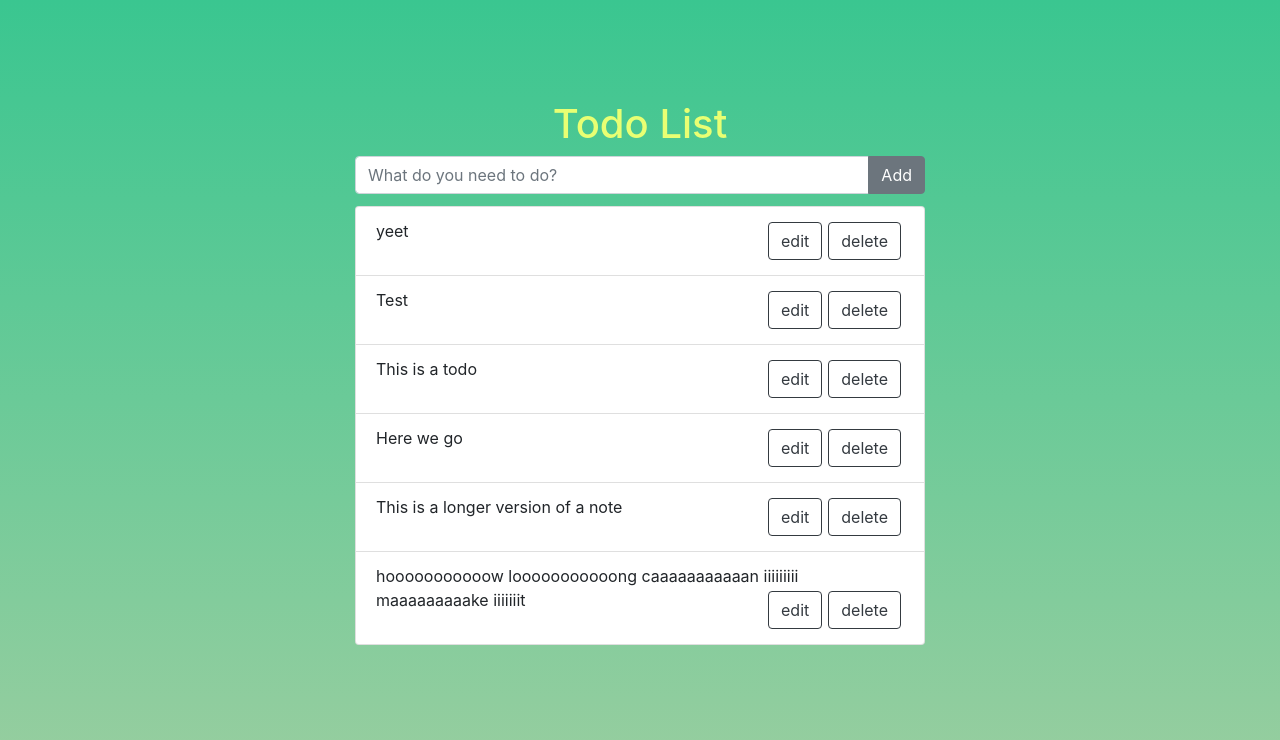
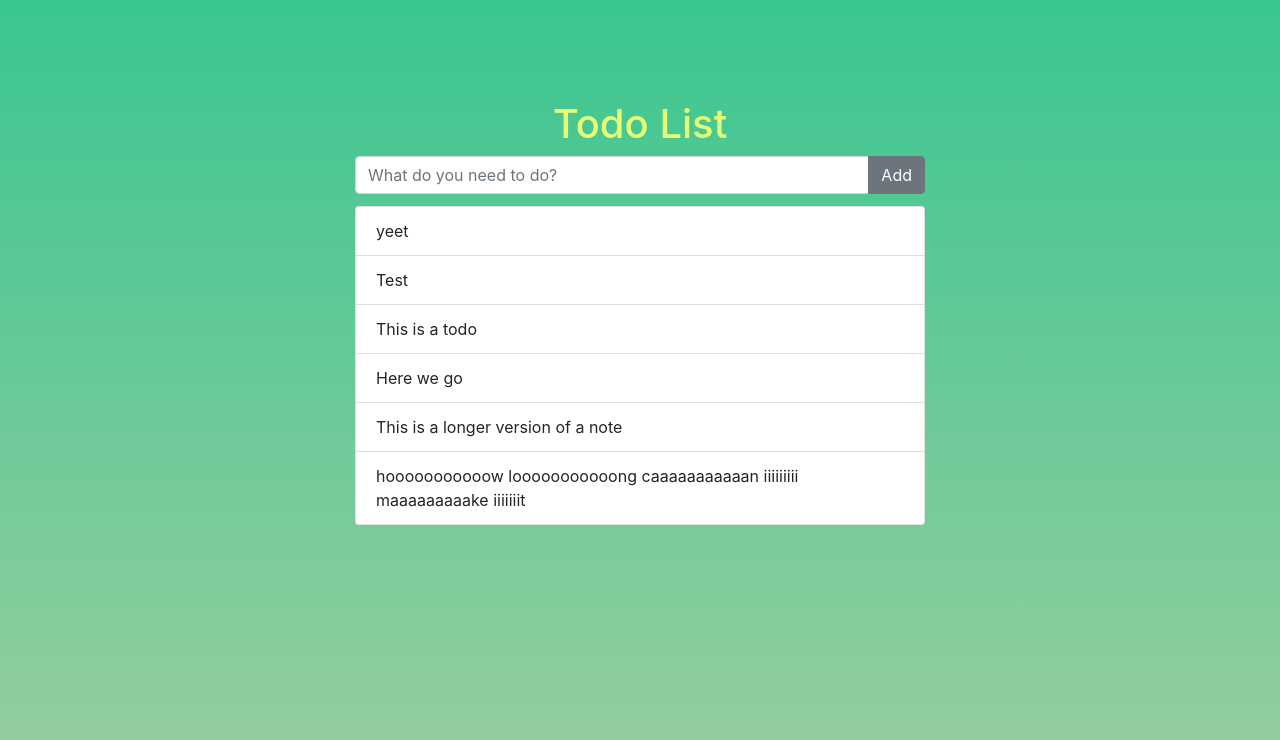
Before and after one commit to jeremeylee/react-todolist, a React (Create React App) app: page / in a window 1280 px wide. Shown: the top 740 px of the page. Built offline with nearby package versions, Linux system fonts and the light colour scheme; data requests are answered from the project's data file.

Commit message:
Made delete/edit buttosn appear when hovering over a todo todo

```diff
--- a/src/App.js
+++ b/src/App.js
@@ -30,7 +30,7 @@ function App() {
       <TodoItems
         key={todo.id}
         todo={todo.todo}
-        select={selectedItem}
+        select={() => selectedItem(todo.id)}
         delete={() => deleteItem(todo.id)}
         edit={() => handleEditMode(todo.id)}
         labelDelete="delete"
@@ -40,10 +40,11 @@ function App() {
     )
 
 
-  const selectedItem = () => {
+  const selectedItem = (id) => {
     setSelected(true)
-    console.log(selected)
+    console.log(id)
   }
+
   const deleteItem = id => {
       todoServices
         .deleteItem(id)
@@ -77,7 +78,7 @@ function App() {
     />
 
   const handleEditMode = id => {
-    const todo = todos.find(x => x.id == id)
+    const todo = todos.find(x => x.id === id)
     setNewItem(todo.todo)
     setNewEdit(id)
     setEdit(true)
--- a/src/components/form.js
+++ b/src/components/form.js
@@ -7,7 +7,6 @@ const Form = (props) => {
       <form onSubmit={props.onSubmit}>
       <div className="input-group mb-3">
         <input
-          onClick={props.select}
           value={props.value}
           onChange={props.onChange}
           placeholder="What do you need to do?"
--- a/src/components/todoItems.js
+++ b/src/components/todoItems.js
@@ -1,12 +1,33 @@
-import React from 'react'
+import React, { useState } from 'react'
 import '../App.css';
 
 const TodoItems = (props) => {
+    const [isHovered, setIsHovered] = useState(false)
+
+    const handleEnter = () => {
+        setIsHovered(true)
+
+    }
+
+    const handleLeave = () => {
+        setIsHovered(false)
+    }
     return (
-        <li onClick={props.function} className="list-group-item">
+        <li
+            onClick={props.select}
+            className="list-group-item"
+            onMouseEnter={() => handleEnter()}
+            onMouseLeave={() => handleLeave()}
+        >
             {props.todo}
-            <button className="btn btn-outline-dark" onClick={props.delete}>{props.labelDelete}</button>
-            <button className="btn btn-outline-dark" onClick={props.edit}>{props.labelEdit}</button>
+            {isHovered ? (<button className="btn btn-outline-dark" onClick={props.delete}>{props.labelDelete}</button>) : (
+                <div></div>
+            )}
+
+            {isHovered ? (<button className="btn btn-outline-dark" onClick={props.edit}>{props.labelEdit}</button>) : (
+                <div></div>
+            )}
+
         </li>
     )
 }
```
